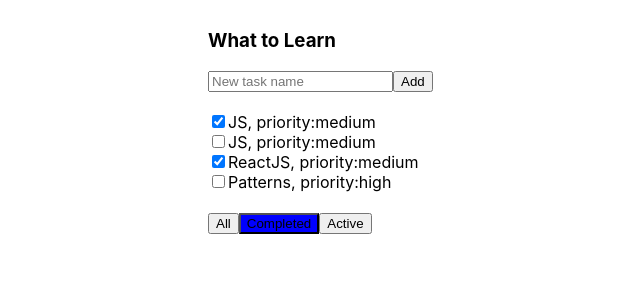
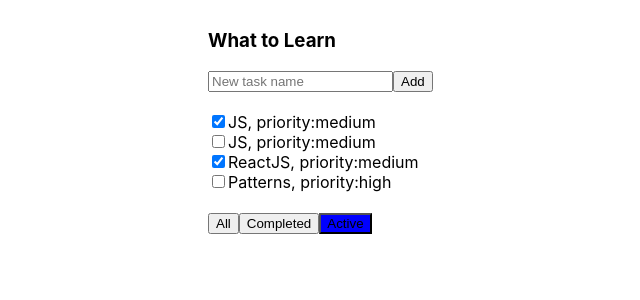
Before and after one commit to martovich/todolist, a React (Create React App) app: page / in a window 1280 px wide. Shown: the top 300 px of the page, without its empty margins (192-832 px from the left). Built offline with nearby package versions, Linux system fonts and the light colour scheme.

Commit message:
upd Lesson2

```diff
--- a/src/App.js
+++ b/src/App.js
@@ -11,7 +11,7 @@
         { title : "ReactJS", isDone : true, priority : "medium"},
         { title : "Patterns", isDone : false, priority : "high"}
     ];
-    filterVal = "Completed";
+    filterVal = "Active";
     render = () => {
 
         return (
```
